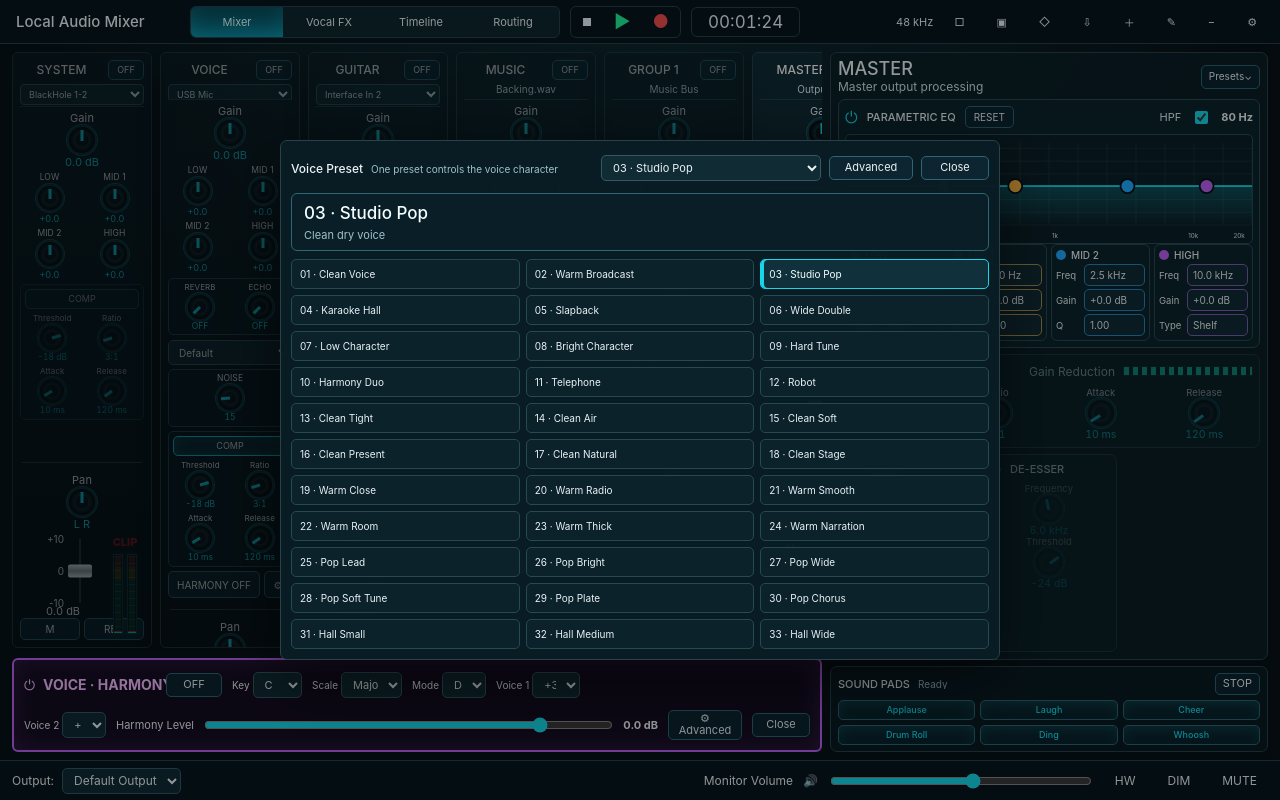
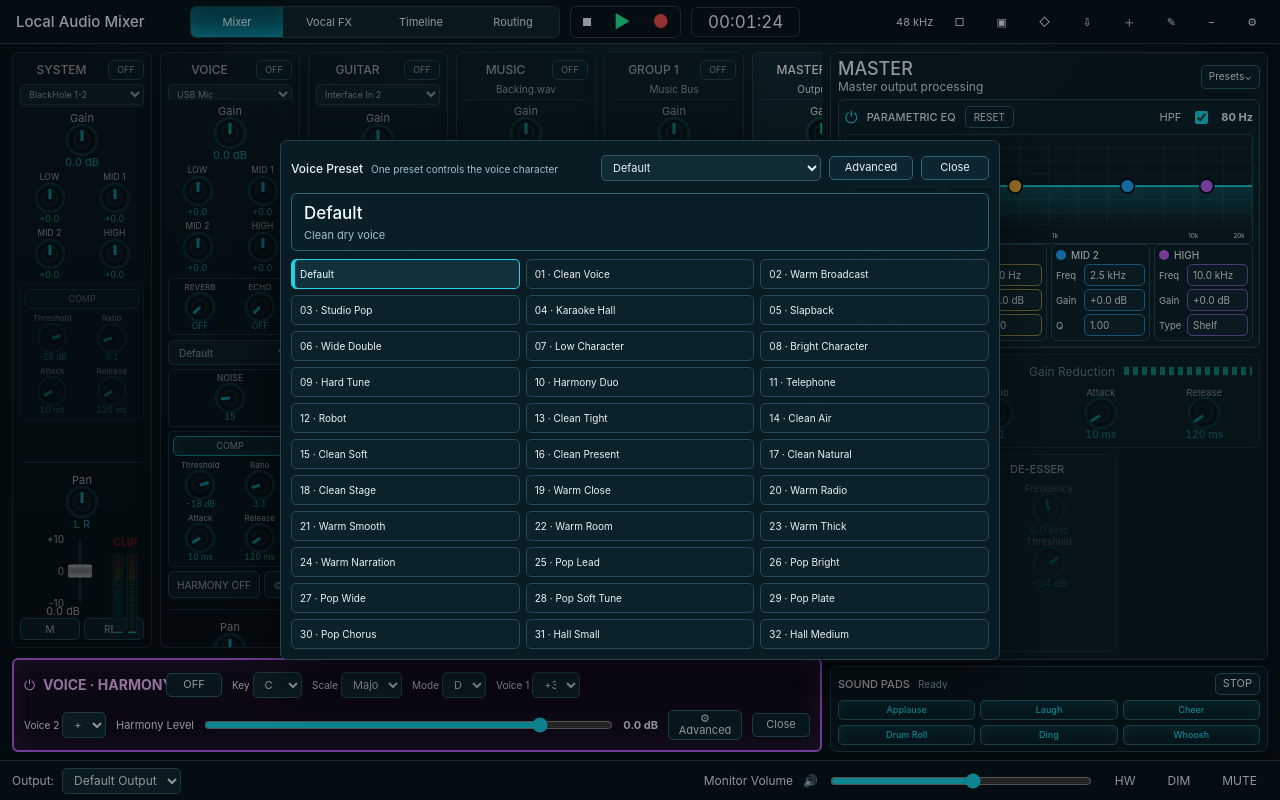
Before and after one commit to maydekil/digital-mixer-audio, a React (Vite) app: page / in a window 1280 px wide. Both pictures are taken after a click on the button "Vocal FX". Built offline with nearby package versions, Linux system fonts and the light colour scheme.

Commit message:
Persist vocal default preset state

```diff
--- a/apps/desktop/src/adapters/preview/PreviewAdapter.ts
+++ b/apps/desktop/src/adapters/preview/PreviewAdapter.ts
@@ -356,6 +356,14 @@ export class PreviewAdapter implements MixerControlPort {
   }
 
   applyVocalFxPreset(presetId: string): void {
+    if (presetId === "default") {
+      this.snapshot.vocalFx = {
+        ...this.snapshot.vocalFx,
+        activePresetId: "default",
+        slots: this.snapshot.vocalFx.slots.map((slot) => ({ ...slot, enabled: false }))
+      };
+      return;
+    }
     if (!this.snapshot.vocalFx.presets.some((preset) => preset.id === presetId)) return;
     this.snapshot.vocalFx = {
       ...this.snapshot.vocalFx,
--- a/apps/desktop/src/features/mixer/MixerPage.tsx
+++ b/apps/desktop/src/features/mixer/MixerPage.tsx
@@ -501,8 +501,8 @@ export function MixerPage() {
               const enabled = presetId !== "default";
               refreshLiveProcessing(() => {
                 adapter.selectChannel(id);
+                adapter.applyVocalFxPreset(presetId);
                 adapter.setChannelProcessor(id, "insertFx", enabled);
-                if (enabled) adapter.applyVocalFxPreset(presetId);
               });
             }}
             onVocalFxMix={(id, slotId, amount) => {
@@ -553,7 +553,10 @@ export function MixerPage() {
         onClose={() => setVocalFxOpen(false)}
         onSelect={(slotId) => refresh(() => adapter.selectVocalFxSlot(slotId))}
         onToggle={(slotId, enabled) => refresh(() => adapter.setVocalFxSlotEnabled(slotId, enabled))}
-        onPreset={(presetId) => refresh(() => adapter.applyVocalFxPreset(presetId))}
+        onPreset={(presetId) => refreshLiveProcessing(() => {
+          adapter.applyVocalFxPreset(presetId);
+          if (selected.role === "vocal") adapter.setChannelProcessor(selected.id, "insertFx", presetId !== "default");
+        })}
       />
     </main>
   );
--- a/apps/desktop/src/features/vocal-fx/components/VocalFxPanel.tsx
+++ b/apps/desktop/src/features/vocal-fx/components/VocalFxPanel.tsx
@@ -24,7 +24,8 @@ export function VocalFxPanel({ open, vocalFx, onClose, onSelect, onToggle, onPre
   if (!open) return null;
   const selected = vocalFx.slots.find((slot) => slot.id === vocalFx.selectedSlotId) ?? vocalFx.slots[0];
   const latencyMs = vocalFx.slots.filter((slot) => slot.enabled).reduce((sum, slot) => sum + slot.latencyMs, 0);
-  const activePreset = vocalFx.presets.find((preset) => preset.id === vocalFx.activePresetId) ?? vocalFx.presets[0];
+  const presetOptions = [{ id: "default", name: "Default" }, ...vocalFx.presets];
+  const activePreset = presetOptions.find((preset) => preset.id === vocalFx.activePresetId) ?? presetOptions[0];
   const enabledSlots = vocalFx.slots.filter((slot) => slot.enabled);
 
   return (
@@ -33,7 +34,7 @@ export function VocalFxPanel({ open, vocalFx, onClose, onSelect, onToggle, onPre
         <header>
           <div><strong>Voice Preset</strong><span>{advancedOpen ? "Advanced native insert chain" : "One preset controls the voice character"}</span></div>
           <select value={vocalFx.activePresetId} onChange={(event) => onPreset(event.target.value)} aria-label="Vocal FX preset">
-            {vocalFx.presets.map((preset) => <option key={preset.id} value={preset.id}>{preset.name}</option>)}
+            {presetOptions.map((preset) => <option key={preset.id} value={preset.id}>{preset.name}</option>)}
           </select>
           <Button onClick={() => setAdvancedOpen(!advancedOpen)}>{advancedOpen ? "Simple" : "Advanced"}</Button>
           <Button onClick={onClose}>Close</Button>
@@ -92,7 +93,7 @@ export function VocalFxPanel({ open, vocalFx, onClose, onSelect, onToggle, onPre
               <span>{enabledSlots.length > 0 ? enabledSlots.map((slot) => slot.label).join(" · ") : "Clean dry voice"}</span>
             </div>
             <div className="voice-preset-grid" aria-label="Voice preset list">
-              {vocalFx.presets.map((preset) => (
+              {presetOptions.map((preset) => (
                 <button
                   key={preset.id}
                   className={preset.id === vocalFx.activePresetId ? "is-selected" : ""}
--- a/apps/desktop/src/fixtures/approvedMixerSession.ts
+++ b/apps/desktop/src/fixtures/approvedMixerSession.ts
@@ -48,7 +48,7 @@ export const approvedMixerSession: MixerSnapshot = {
   recording: { status: "idle", activeTap: "master", takeDirectory: "", error: "", armedChannelIds: ["voice"], takes: [] },
   vocalFx: {
     selectedSlotId: "pitch-correct",
-    activePresetId: "voice-03-studio-pop",
+    activePresetId: "default",
     presets: vocalFxPresets,
     slots: [
       slot("pitch-correct", "pitch_correct", "Pitch Correction", "Pitch", false, 1, 92, [["Key", "C"], ["Scale", "Major"], ["Retune", "80 ms"], ["Amount", "70%"]]),
```
Also changed, not shown: tests/ui/visual.visual.ts (+4 -1 lines), 2 other files (tests, documents, lock files or other folders).
